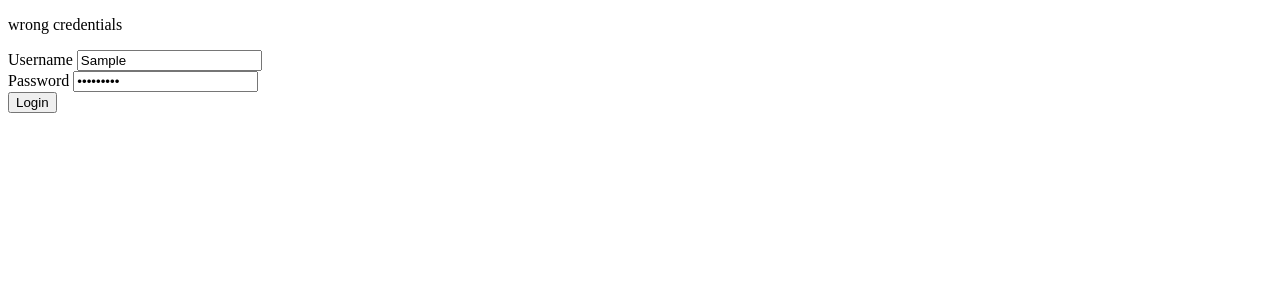
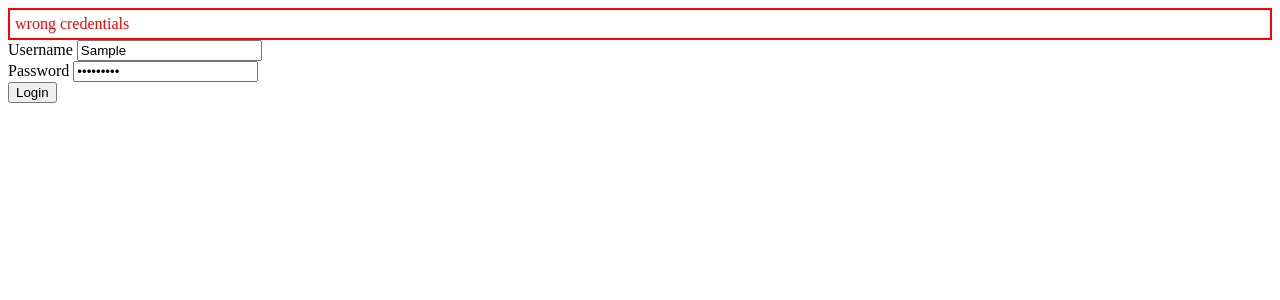
Before and after one commit to AndersonMarques0/Full_Stack_Exercises, a React (Vite) app in the folder part5/bloglist-frontend/: page / in a window 1280 px wide. Both pictures are taken after typing "Sample", "Sample123" into the empty fields and a click on the button "Login". Shown: the top 300 px of the page. Built offline with nearby package versions, Linux system fonts and the light colour scheme; no server answers.

Commit message:
blog list frontend step 4

```diff
--- /dev/null
+++ b/part5/bloglist-frontend/src/App.css
@@ -0,0 +1,11 @@
+.positive {
+    color: #439B3B;
+    border: 2px solid #439B3B;
+    padding: 5px;
+}
+
+.negative {
+    color: red;
+    border: 2px solid red;
+    padding: 5px;
+}
--- a/part5/bloglist-frontend/src/App.jsx
+++ b/part5/bloglist-frontend/src/App.jsx
@@ -2,6 +2,7 @@ import { useState, useEffect } from 'react'
 import Blog from './components/Blog'
 import blogService from './services/blogs'
 import LoginForm from './components/LoginForm'
+import './App.css'
 
 const App = () => {
   const [blogs, setBlogs] = useState([])
@@ -10,6 +11,8 @@ const App = () => {
   const [title, setTitle] = useState("")
   const [url, setUrl] = useState("")
   const [likes, setLikes] = useState(0)
+  const [message, setMessage] = useState(null)
+  const [css, setCss] = useState("")
 
   useEffect(() => {
     blogService.getAll().then(blogs =>
@@ -21,8 +24,12 @@ const App = () => {
     return (
       <div>
         <LoginForm
-          user={user}
-          setUser={setUser}
+	    user={user}
+	    setUser={setUser}
+	    message={message}
+	    setMessage={setMessage}
+	    css={css}
+	    setCss={setCss}
         />
       </div>
     )
@@ -34,6 +41,10 @@ const App = () => {
 	    author={author} setAuthor={setAuthor}
 	    url={url} setUrl={setUrl}
 	    likes={likes} setLikes={setLikes}
+	    message={message}
+	    setMessage={setMessage}
+	    css={css}
+	    setCss={setCss}
 	/>
     )
   }
--- a/part5/bloglist-frontend/src/components/Blog.jsx
+++ b/part5/bloglist-frontend/src/components/Blog.jsx
@@ -1,6 +1,9 @@
 import Button from './Button.jsx'
 import Input from './Input.jsx'
-import blog from '../services/blogs.js'
+import blogService from '../services/blogs.js'
+import Notification from './Notification.jsx'
+
+const Blog = ({ blog, user, setUser, title, setTitle, author, setAuthor, url, setUrl, likes, setLikes, message, setMessage, css, setCss }) => {
 
     const createList = (list) => {
 	return list.map((item,index) => {
@@ -25,18 +28,30 @@ const createNewBook = (title, author, url, likes) => {
 	}
 
 	try {
-	blog.create(book)
+	    blogService.create(book)
+	    setMessage(`Added the book ${book.title} by ${book.author}`)
+	    setCss('positive')
+	    setTimeout(() => setMessage(''), 5000)
+	    location.reload()
 	} catch (expection) {
 	    console.error('Failed to create blog', exception)
+	    setMessage(exception)
+	    setCss(negative)
+	    setTimeout(() => setMessage(''), 8000)
 	}
     }
 
-
-const Blog = ({ blog, user, setUser, title, setTitle, author, setAuthor, url, setUrl, likes, setLikes }) => (
+    return (
 	<div>
 	<h2>Blogs</h2>
 
-    {user.name} logged in. <Button
+	<Notification
+	    message={message}
+	    css={css}
+	/>
+
+	{user.name} logged in.
+	<Button
 	buttonText="Log out" onClick={logout}
 	/>
 
@@ -82,6 +97,9 @@ const Blog = ({ blog, user, setUser, title, setTitle, author, setAuthor, url, se
 
 	{createList(blog)}
 	</div>
+
     )
 
+}
+
 export default Blog
--- a/part5/bloglist-frontend/src/components/LoginForm.jsx
+++ b/part5/bloglist-frontend/src/components/LoginForm.jsx
@@ -3,12 +3,13 @@ import Input from './Input.jsx'
 import Button from './Button.jsx'
 import loginService from '../services/login.js'
 import blogService from '../services/blogs.js'
+import Notification from './Notification.jsx'
 
 export default function LoginForm(props) {
 
     const [username, setUsername] = useState('')
     const [password, setPassword] = useState('')
-    const [errorMessage, setErrorMessage] = useState(null)
+    const time = 5000
 
     useEffect(() => {
 	const loggedUserJSON = window.localStorage.getItem("loggedUser")
@@ -35,16 +36,18 @@ export default function LoginForm(props) {
             setUsername('')
             setPassword('')
         } catch {
-            setErrorMessage('wrong credentials')
-            setTimeout(() => {
-                setErrorMessage(null)
-            }, 5000)
+	    props.setMessage('wrong credentials')
+	    props.setCss('negative')
+	    setTimeout(() => props.setMessage('') ,time)
         }
     }
 
     return (
         <div>
-            <p>{errorMessage}</p>
+            <Notification
+		message={props.message}
+		css={props.css}
+	    />
 
             <form onSubmit={handleLogin}>
                 <Input
--- /dev/null
+++ b/part5/bloglist-frontend/src/components/Notification.jsx
@@ -0,0 +1,14 @@
+const Notification = ({message, css}) => {
+
+    if(!message){
+	return null
+    }
+
+    return (
+	<div className={css} >
+	    {message}
+	</div>
+    )
+}
+
+export default Notification
```
Lines whose indentation alone changed are shown as unchanged.
